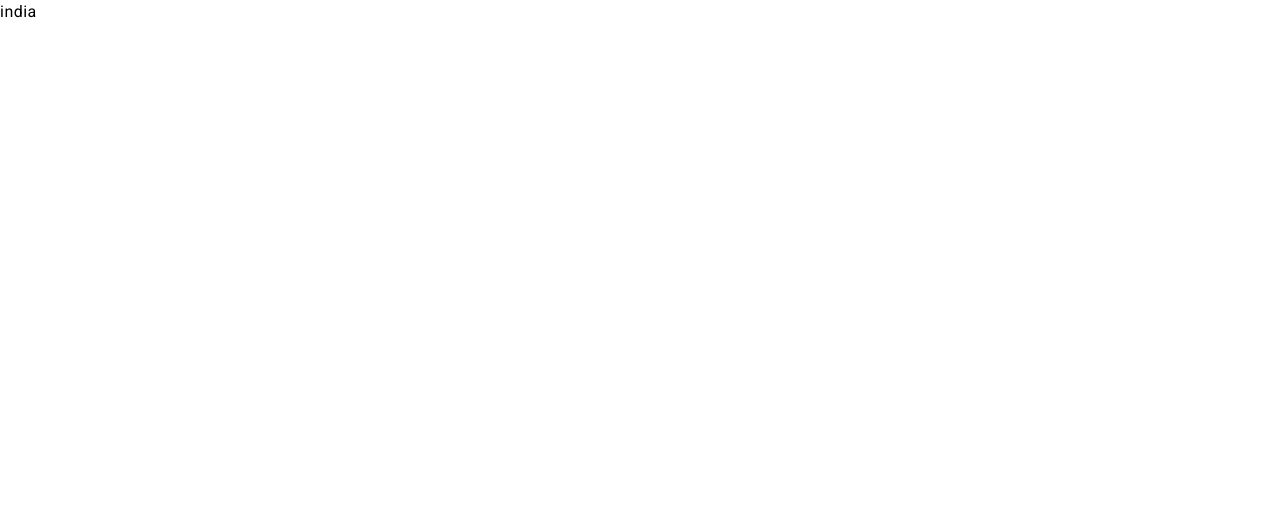
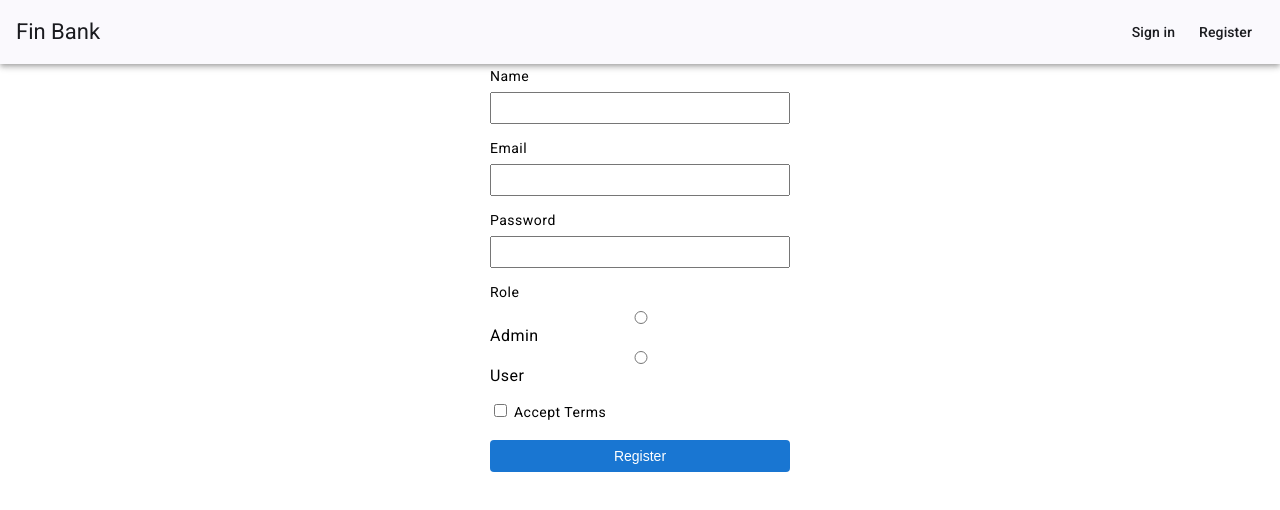
Before and after one commit to pavan-kalyan876/main-wip, an Angular app in the folder main-project/frontend/fin-bank/: page /register in a window 1280 px wide. Before the commit this address led to /. Shown: the top 510 px of the page. Built offline with nearby package versions, Linux system fonts and the light colour scheme.

Commit message:
register template add..

```diff
--- a/main-project/frontend/fin-bank/src/app/app.component.html
+++ b/main-project/frontend/fin-bank/src/app/app.component.html
@@ -1 +1,2 @@
-<p>india</p>
+<app-nav></app-nav>
+<router-outlet></router-outlet>
--- a/main-project/frontend/fin-bank/src/app/app.component.ts
+++ b/main-project/frontend/fin-bank/src/app/app.component.ts
@@ -4,7 +4,7 @@ import { NavComponent } from './shared/components/nav/nav.component';
 @Component({
   selector: 'app-root',
   standalone: true,
-  imports: [RouterOutlet],
+  imports: [RouterOutlet, NavComponent],
   templateUrl: './app.component.html',
   styleUrl: './app.component.scss'
 })
--- a/main-project/frontend/fin-bank/src/app/app.routes.ts
+++ b/main-project/frontend/fin-bank/src/app/app.routes.ts
@@ -1,3 +1,8 @@
 import { Routes } from '@angular/router';
+import { RegisterComponent } from './features/register/register.component';
 
-export const routes: Routes = [];
+
+export const routes: Routes = [
+ // { path: "register", loadComponent: () => import('./features/register/register.component').then(m => m.RegisterComponent) },
+  { path: "register", component: RegisterComponent }
+];
--- /dev/null
+++ b/main-project/frontend/fin-bank/src/app/features/register/register.component.html
@@ -0,0 +1,91 @@
+<form [formGroup]="registerForm" (ngSubmit)="onSubmit()" class="simple-form">
+  <!-- Name Input -->
+  <div>
+    <label for="name">Name</label>
+    <input id="name" type="text" formControlName="name" />
+    <small
+      *ngIf="
+        registerForm.get('name')?.invalid && registerForm.get('name')?.touched
+      "
+    >
+      <span *ngIf="registerForm.get('name')?.errors?.['required']"
+        >Name is required</span
+      >
+      <span *ngIf="registerForm.get('name')?.errors?.['minlength']"
+        >Minimum 3 characters</span
+      >
+    </small>
+  </div>
+
+  <!-- Email Input -->
+  <div>
+    <label for="email">Email</label>
+    <input id="email" type="email" formControlName="email" />
+    <small
+      *ngIf="
+        registerForm.get('email')?.invalid && registerForm.get('email')?.touched
+      "
+    >
+      <span *ngIf="registerForm.get('email')?.errors?.['required']"
+        >Email is required</span
+      >
+      <span *ngIf="registerForm.get('email')?.errors?.['email']"
+        >Invalid email</span
+      >
+    </small>
+  </div>
+
+  <!-- Password Input -->
+  <div>
+    <label for="password">Password</label>
+    <input id="password" type="password" formControlName="password" />
+    <small
+      *ngIf="
+        registerForm.get('password')?.invalid &&
+        registerForm.get('password')?.touched
+      "
+    >
+      <span *ngIf="registerForm.get('password')?.errors?.['required']"
+        >Password is required</span
+      >
+      <span *ngIf="registerForm.get('password')?.errors?.['minlength']"
+        >Min 6 characters</span
+      >
+    </small>
+  </div>
+
+  <!-- IsAdmin Radio Buttons -->
+  <div>
+    <label for="isAdmin">Role</label>
+    <div>
+      <input type="radio" formControlName="isAdmin" value="true" /> Admin
+      <input type="radio" formControlName="isAdmin" value="false" /> User
+    </div>
+    <small
+      *ngIf="
+        registerForm.get('isAdmin')?.invalid &&
+        registerForm.get('isAdmin')?.touched
+      "
+    >
+      Please select a role
+    </small>
+  </div>
+
+  <!-- Terms and Conditions Checkbox -->
+  <div>
+    <label>
+      <input type="checkbox" formControlName="terms" />
+      Accept Terms
+    </label>
+    <small
+      *ngIf="
+        registerForm.get('terms')?.invalid && registerForm.get('terms')?.touched
+      "
+    >
+      You must accept the terms
+    </small>
+  </div>
+
+  <!-- Submit Button -->
+  <button type="submit" [disabled]="registerForm.invalid">Register</button>
+</form>
--- /dev/null
+++ b/main-project/frontend/fin-bank/src/app/features/register/register.component.scss
@@ -0,0 +1,40 @@
+.simple-form {
+  display: flex;
+  flex-direction: column;
+  gap: 12px;
+  width: 100%;
+  max-width: 300px; /* Reduce the size */
+  margin: auto;
+}
+
+.simple-form div {
+  display: flex;
+  flex-direction: column;
+}
+
+.simple-form label {
+  font-size: 14px;
+  margin-bottom: 4px;
+}
+
+.simple-form input[type="text"],
+.simple-form input[type="email"],
+.simple-form input[type="password"],
+.simple-form input[type="radio"] {
+  padding: 6px;
+  font-size: 14px;
+}
+
+button {
+  padding: 8px;
+  font-size: 14px;
+  background-color: #1976d2;
+  color: white;
+  border: none;
+  border-radius: 4px;
+}
+
+small {
+  color: red;
+  font-size: 12px;
+}
--- /dev/null
+++ b/main-project/frontend/fin-bank/src/app/features/register/register.component.ts
@@ -0,0 +1,35 @@
+import { Component } from '@angular/core';
+import { CommonModule } from '@angular/common';
+import { ReactiveFormsModule, FormBuilder, FormGroup, Validators } from '@angular/forms';
+import { RouterModule } from '@angular/router';
+
+@Component({
+  selector: 'app-register',
+  standalone: true,
+  imports: [ReactiveFormsModule, CommonModule, RouterModule],
+  templateUrl: './register.component.html',
+  styleUrls: ['./register.component.scss']  // Changed to 'styleUrls'
+})
+export class RegisterComponent {
+  registerForm: FormGroup;
+
+  constructor(private fb: FormBuilder) {
+    // Initialize the form group with form controls
+    this.registerForm = this.fb.group({
+      name: ['', [Validators.required, Validators.minLength(3)]],
+      email: ['', [Validators.required, Validators.email]],
+      password: ['', [Validators.required, Validators.minLength(6)]],
+      isAdmin: ['', Validators.required], // Assuming radio buttons are used
+      terms: [false, Validators.requiredTrue] // Checkbox for terms & conditions
+    });
+  }
+
+  onSubmit() {
+    if (this.registerForm.valid) {
+      console.log('Form Submitted', this.registerForm.value);
+      // Additional logic for form submission can go here
+    } else {
+      console.log('Form Invalid');
+    }
+  }
+}
--- a/main-project/frontend/fin-bank/src/app/shared/components/nav/nav.component.html
+++ b/main-project/frontend/fin-bank/src/app/shared/components/nav/nav.component.html
@@ -1 +1,14 @@
-<p>nav works!</p>
+<mat-toolbar color="primary" class="mat-elevation-z4">
+  <!-- Bank Name -->
+  <span>Fin Bank</span>
+
+  <!-- Spacer to push links to the right -->
+  <span class="spacer"></span>
+
+  <!-- Navigation Links -->
+  <button mat-button routerLink="/user-login">Sign in</button>
+  <button mat-button routerLink="/user-register">Register</button>
+
+</mat-toolbar>
+
+<!-- Router outlet to load pages dynamically -->
--- a/main-project/frontend/fin-bank/src/app/shared/components/nav/nav.component.scss
+++ b/main-project/frontend/fin-bank/src/app/shared/components/nav/nav.component.scss
@@ -0,0 +1,14 @@
+.spacer {
+  flex: 1 1 auto;
+}
+
+mat-toolbar {
+  display: flex;
+  justify-content: space-between;
+  align-items: center;
+
+}
+
+button {
+  color: white;
+}
--- a/main-project/frontend/fin-bank/src/app/shared/components/nav/nav.component.ts
+++ b/main-project/frontend/fin-bank/src/app/shared/components/nav/nav.component.ts
@@ -1,9 +1,13 @@
 import { Component } from '@angular/core';
+import { MatToolbarModule } from '@angular/material/toolbar';
+import { MatButtonModule } from '@angular/material/button';
+import { MatMenuModule } from '@angular/material/menu';
+import { RouterLink } from '@angular/router';
 
 @Component({
   selector: 'app-nav',
   standalone: true,
-  imports: [],
+  imports: [MatButtonModule, MatToolbarModule, MatMenuModule, RouterLink],
   templateUrl: './nav.component.html',
   styleUrl: './nav.component.scss'
 })
```
Also changed, not shown: 1 other file (tests, documents, lock files or other folders).
